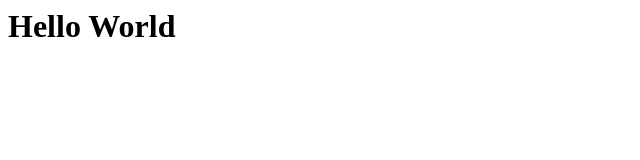
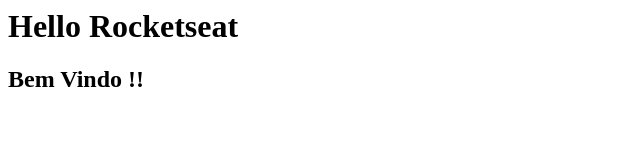
Before and after one commit to bred97/live-git, a plain HTML site: page index.html in a window 1280 px wide. Shown: the whole page, without its empty margins (0-640 px from the left). Drawn offline with Linux system fonts and the light colour scheme.

Commit message:
Alterado index.html

```diff
--- a/index.html
+++ b/index.html
@@ -1 +1,2 @@
- <h1>Hello World</h1>
+ <h1>Hello Rocketseat</h1>
+ <h2>Bem Vindo !!</h2>
```
Also changed, not shown: novo.html (added, +2 -0 lines).
